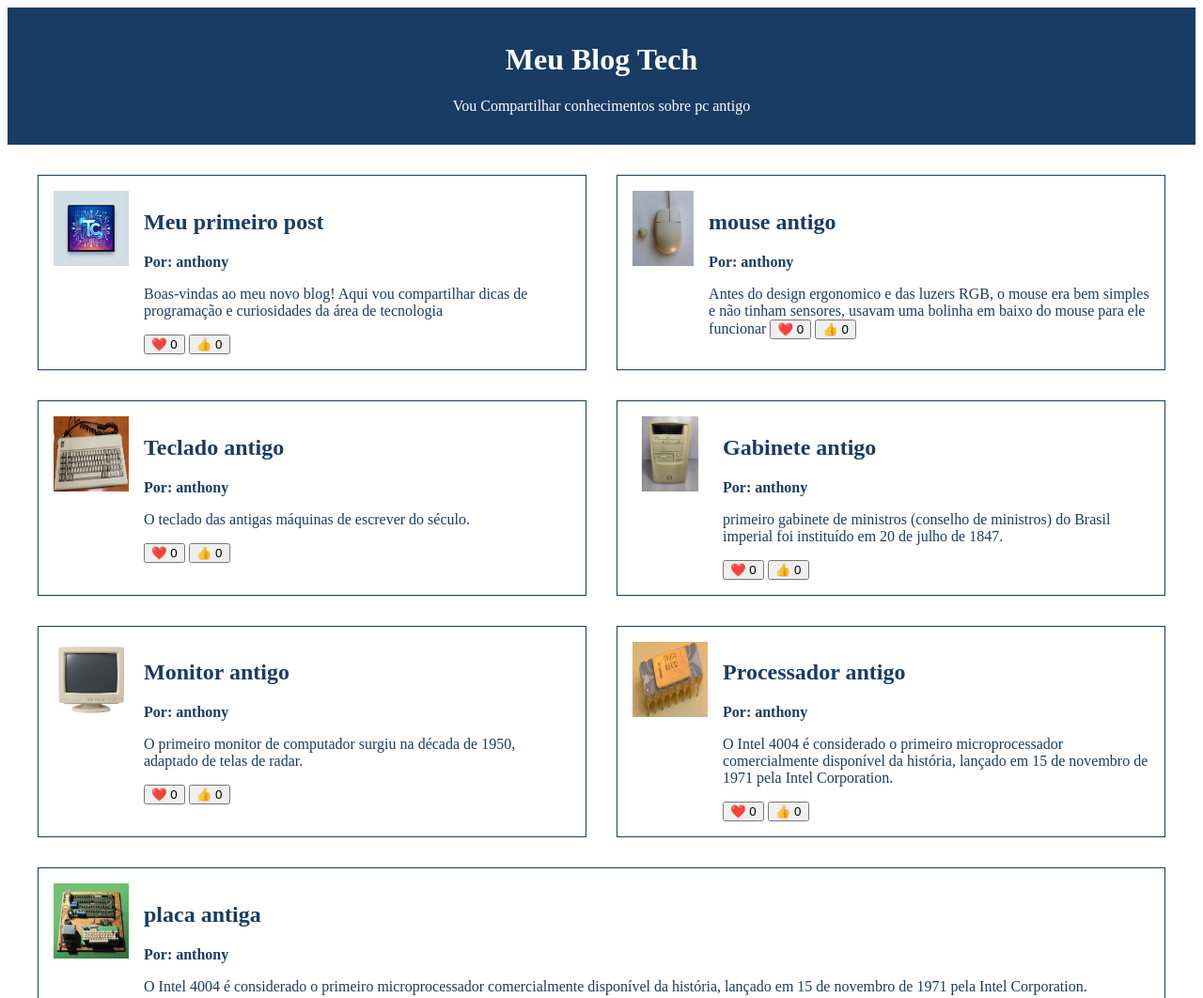
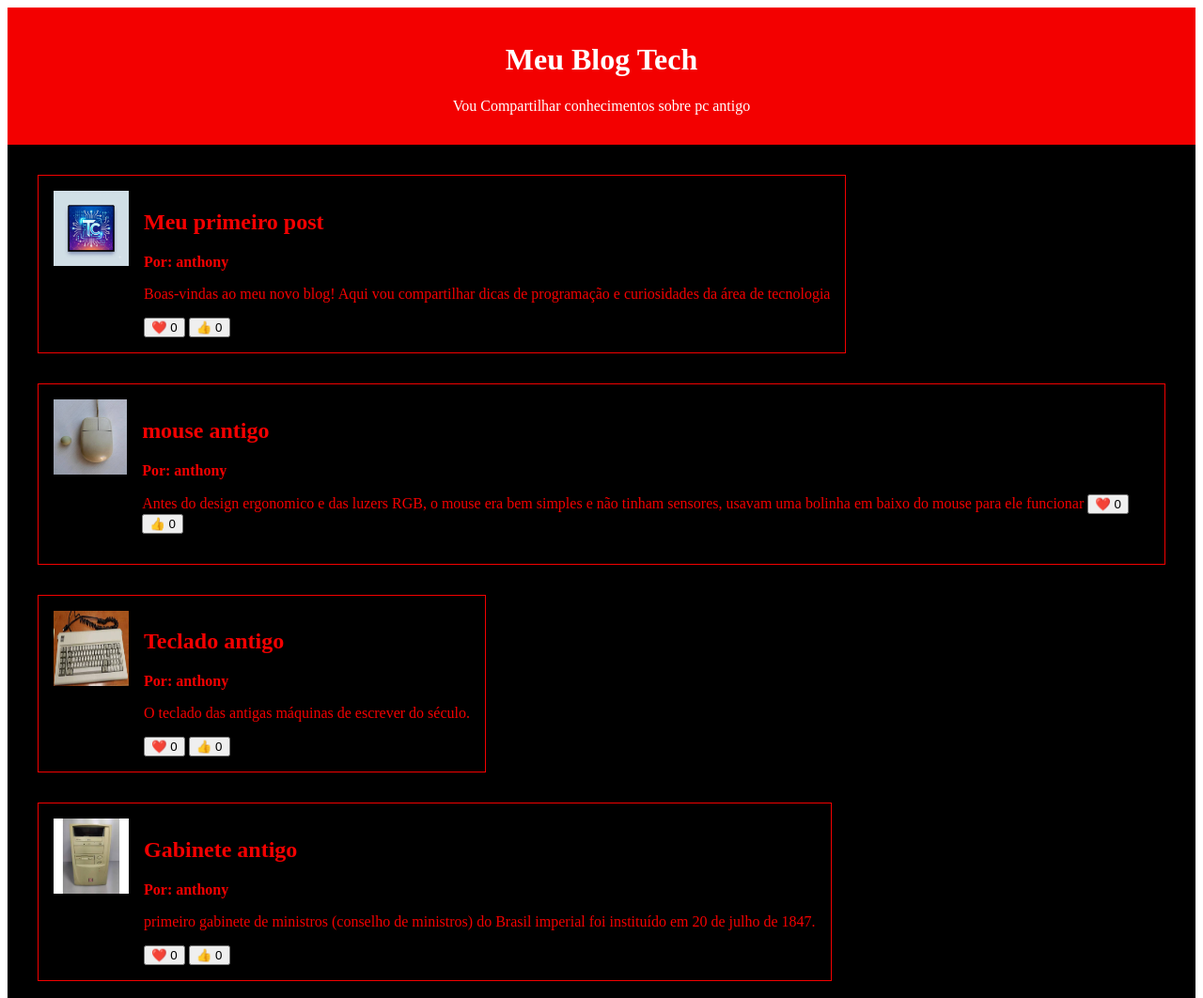
Before and after one commit to anthonysteiger-hash/P-gina-web-do-zero-primeira-intera-o, a plain HTML site: page index .html in a window 1280 px wide. Shown: the top 1062 px of the page at 94% size. Drawn offline with Linux system fonts and the light colour scheme.

Commit message:
Add files via upload

```diff
--- a/index .html
+++ b/index .html
@@ -5,10 +5,34 @@
   <meta charset="UTF-8">
   <meta name="viewport" content="width=device-width, initial-scale=1.0">
   <title>Blog</title>
+  <link rel="stylesheet" href="style.css">
+</head>
+
+<body class="tema-escuro">
   <style>
+    :root {
+        --cor-primaria: #183C63;
+        --cor-segundaria: #b4c0ce;
+        --cor-fundo: #000000;
+        --cor-texto: #000000;
+        --cor-contraste: #ffffff;
+        --cor-botao: #ffffff;
+    }
+
+    .tema-escuro{
+        --cor-primaria: #f30000;
+        --cor-segundaria: #3c5879;
+        --cor-fundo: #000000;
+        --cor-texto: #000000;
+        --cor-contraste: #ffffff;
+        --cor-botao: #ffffff;
+    }
+    body {
+        max-width: 100vw;
+    }
     header {
-      background-color: #183C63;
-      color: #FFFFFF;
+      background-color:var(--cor-primaria);
+      color:var(--cor-contraste);
       text-align: center;
       margin: 0 auto;
       padding: 16px;
@@ -16,8 +40,8 @@
     }
 
     main {
-      background-color: #FFFFFF;
-      color: #183C63;
+      background-color:var(--cor-fundo);
+      color:var(--cor-primaria);
       margin: 0 auto;
       padding: 16px;
 
@@ -27,12 +51,19 @@
     }
     article{
       display: flex;
-
-      border: 1px solid #183C63;
+      border: 1px solid var(--cor-primaria);
 
       margin: 16px;
       gap: 16px;
       padding: 16px;
+     <p class="artigo-autor"> Por: anthony</p>
+     <p> primeiro gabinete de ministros (conselho de ministros) do Brasil imperial foi instituído em 20 de julho de 1847.</p>
+     <button>❤️ <span>0</span></button>
+     <button>👍 <span>0</span></button>
+   </div>
+    </article>
+    <article>
+      <img src="monitor.jpeg" alt="Ícone quadrado para blo
 
       flex: 1 1 30%;
     }
```
